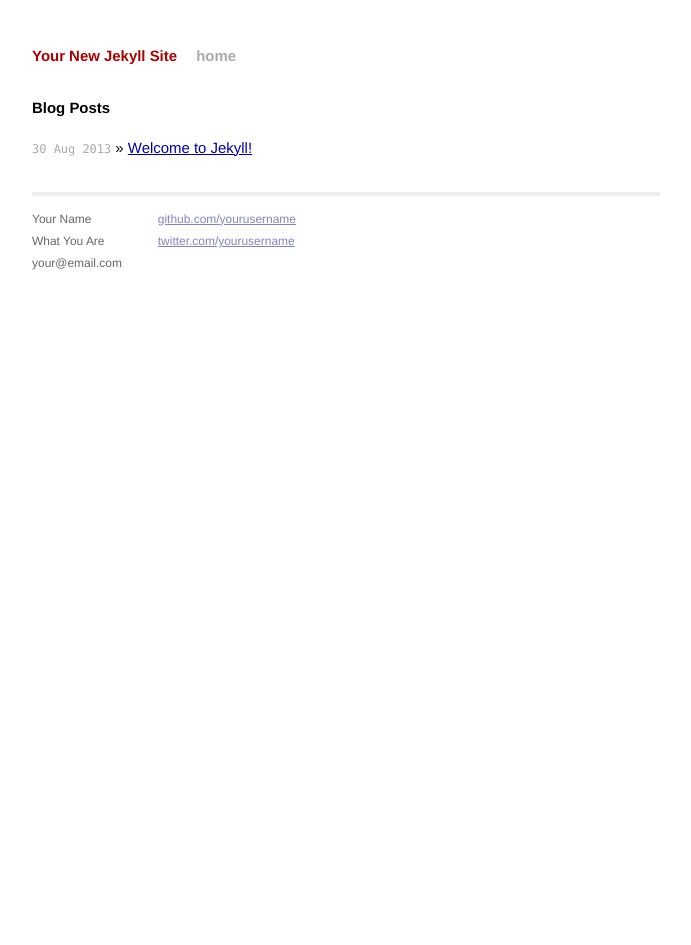
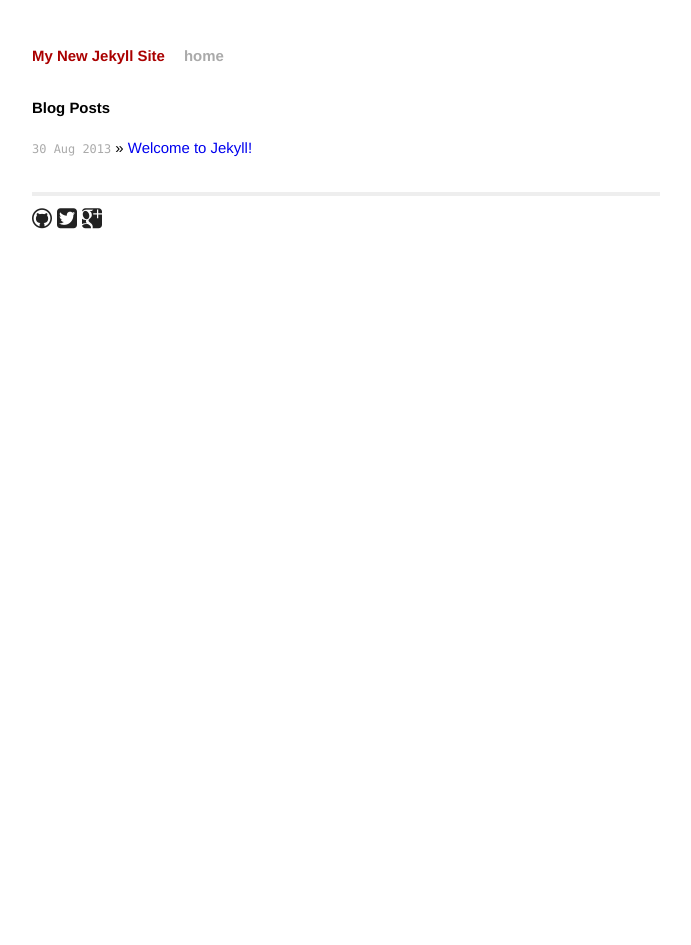
Before and after one commit to polandeme/blog-bak, a Jekyll site: the page built from index.html, in a window 1280 px wide. Shown: the whole page, without its empty margins (294-985 px from the left). Built offline with Jekyll 4.4.1, drawn with Linux system fonts in a browser that asks for light colours; Markdown is read by kramdown in place of the engine named in the settings.

Commit message:
added icon

```diff
--- a/_config.yml
+++ b/_config.yml
@@ -1,3 +1,3 @@
-name: Your New Jekyll Site
+name: My New Jekyll Site
 markdown: redcarpet
 pygments: true
--- a/_layouts/default.html
+++ b/_layouts/default.html
@@ -26,16 +26,21 @@
 
             <div class="footer">
               <div class="contact">
-                <p>
-                  Your Name<br />
-                  What You Are<br />
-                  your@email.com
-                </p>
               </div>
               <div class="contact">
                 <p>
-                  <a href="http://github.com/yourusername/">github.com/yourusername</a><br />
-                  <a href="http://twitter.com/yourusername/">twitter.com/yourusername</a><br />
+                <a href="http://github.com/polandeme/">
+                    <span aria-hidden="true" class = "icon-github">
+                    </span>
+                </a>
+                <a href="http://twitter.com/polandeme/">
+                    <span class = "icon-twitter">
+                    </span>
+                </a>
+                <a href="http://gplus.to/polandeme">
+                    <span class = "icon-google-plus">
+                    </span>
+                </a>
                 </p>
               </div>
             </div>
--- a/css/main.css
+++ b/css/main.css
@@ -25,7 +25,10 @@ h1, h2, h3, h4, h5, h6 {
 h1 { margin-bottom: 1em; }
 p { margin: 1em 0; }
 
-a         { color: #00a; }
+a         {
+            text-decoration: none;
+ }
+
 a:hover   { color: #000; }
 a:visited { color: #a0a; }
 
@@ -158,3 +161,37 @@ ul.posts span {
 .post pre.terminal code {
   background-color: #333;
 }
+
+
+/*icon*/
+@font-face{
+	font-family: 'icomoon';
+	src:url('../fonts/icomoon.eot');
+	src:url('../fonts/icomoon.eot?#iefix') format('embedded-opentype'),
+		url('../fonts/icomoon.woff') format('woff'),
+		url('../fonts/icomoon.ttf') format('truetype'),
+		url('../fonts/icomoon.svg#icomoon') format('svg');
+	font-weight: normal;
+	font-style: normal;
+}
+.icon-github ,.icon-twitter,.icon-google-plus {
+	font-family: 'icomoon';
+	speak: none;
+	font-style: normal;
+	font-weight: normal;
+	font-variant: normal;
+	text-transform: none;
+	line-height: 1;
+	-webkit-font-smoothing: antialiased;
+    font-size: 20px;
+    color: #222;
+}
+.icon-github:before {
+	content: "\e000";
+}
+.icon-google-plus:before {
+	content: "\e003";
+}
+.icon-twitter:before {
+	content: "\e004";
+}
--- a/index.html
+++ b/index.html
@@ -1,6 +1,6 @@
 ---
 layout: default
-title: Your New Jekyll Site
+title: Mour New Jekyll Site
 ---
 
 <div id="home">
```
Also changed, not shown: fonts/icomoon.ttf (added), fonts/icomoon.woff (added), 3 other files.
